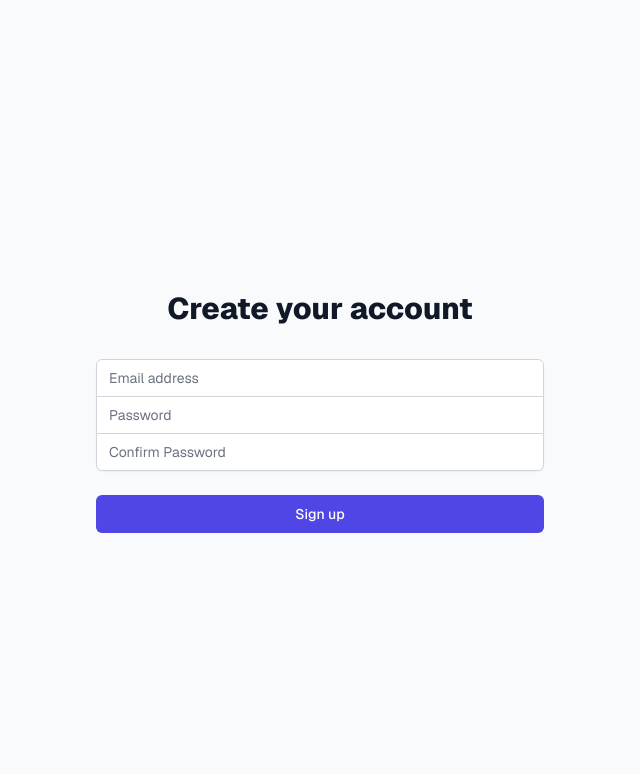
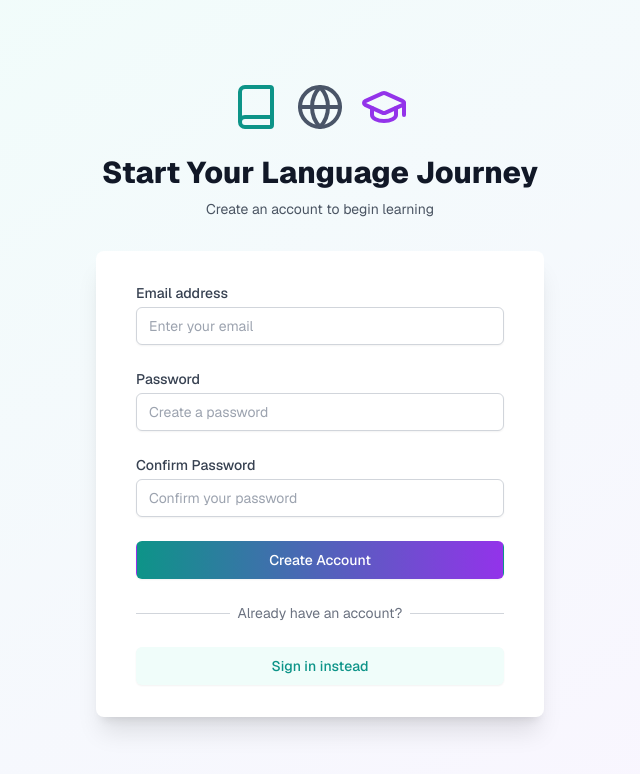
Before and after one commit to ShelleyMassinga/Language-Learning-Platform, a Next.js app: page /signup in a window 1280 px wide. Shown: the top 774 px of the page, without its empty margins (320-960 px from the left). Built offline with nearby package versions, Linux system fonts and the light colour scheme.

Commit message:
improved authentication pages

```diff
--- a/src/components/auth/Login.tsx
+++ b/src/components/auth/Login.tsx
@@ -1,6 +1,7 @@
 import React, { useState } from 'react';
 import { useRouter } from 'next/navigation';
 import { useAuth } from '../../context/AuthContext';
+import { Book, Globe, GraduationCap } from 'lucide-react';
 
 const Login: React.FC = () => {
   const [email, setEmail] = useState('');
@@ -26,43 +27,55 @@ const Login: React.FC = () => {
   };
 
   return (
-    <div className="min-h-screen flex items-center justify-center bg-gray-50 py-12 px-4 sm:px-6 lg:px-8">
+    <div className="min-h-screen flex items-center justify-center bg-gradient-to-br from-teal-50 to-purple-50 py-12 px-4 sm:px-6 lg:px-8">
       <div className="max-w-md w-full space-y-8">
+        <div className="text-center">
+          <div className="flex justify-center space-x-4 mb-4">
+            <Book className="h-12 w-12 text-teal-600" />
+            <Globe className="h-12 w-12 text-coral-600" />
+            <GraduationCap className="h-12 w-12 text-purple-600" />
+          </div>
+          <h2 className="mt-6 text-3xl font-extrabold text-gray-900">
+            Welcome Back!
+          </h2>
+          <p className="mt-2 text-sm text-gray-600">
+            Continue your language learning journey
+          </p>
+        </div>
+        <div className="mt-8 bg-white py-8 px-4 shadow-xl rounded-lg sm:px-10">
+          <form className="space-y-6" onSubmit={handleSubmit}>
             <div>
-          <h2 className="mt-6 text-center text-3xl font-extrabold text-gray-900">
-            Sign in to your account
-          </h2>
-        </div>
-        <form className="mt-8 space-y-6" onSubmit={handleSubmit}>
-          <div className="rounded-md shadow-sm -space-y-px">
-            <div>
-              <label htmlFor="email-address" className="sr-only">
+              <label htmlFor="email-address" className="block text-sm font-medium text-gray-700">
                 Email address
               </label>
+              <div className="mt-1">
                 <input
                   id="email-address"
                   name="email"
                   type="email"
                   autoComplete="email"
                   required
-                className="appearance-none rounded-none relative block w-full px-3 py-2 border border-gray-300 placeholder-gray-500 text-gray-900 rounded-t-md focus:outline-none focus:ring-indigo-500 focus:border-indigo-500 focus:z-10 sm:text-sm"
-                placeholder="Email address"
+                  className="appearance-none block w-full px-3 py-2 border border-gray-300 rounded-md shadow-sm placeholder-gray-400 focus:outline-none focus:ring-teal-500 focus:border-teal-500 sm:text-sm"
+                  placeholder="Enter your email"
                   value={email}
                   onChange={(e) => setEmail(e.target.value)}
                 />
               </div>
+            </div>
+
             <div>
-              <label htmlFor="password" className="sr-only">
+              <label htmlFor="password" className="block text-sm font-medium text-gray-700">
                 Password
               </label>
+              <div className="mt-1">
                 <input
                   id="password"
                   name="password"
                   type="password"
                   autoComplete="current-password"
                   required
-                className="appearance-none rounded-none relative block w-full px-3 py-2 border border-gray-300 placeholder-gray-500 text-gray-900 rounded-b-md focus:outline-none focus:ring-indigo-500 focus:border-indigo-500 focus:z-10 sm:text-sm"
-                placeholder="Password"
+                  className="appearance-none block w-full px-3 py-2 border border-gray-300 rounded-md shadow-sm placeholder-gray-400 focus:outline-none focus:ring-teal-500 focus:border-teal-500 sm:text-sm"
+                  placeholder="Enter your password"
                   value={password}
                   onChange={(e) => setPassword(e.target.value)}
                 />
@@ -70,19 +83,49 @@ const Login: React.FC = () => {
             </div>
 
             {error && (
-            <div className="text-red-500 text-sm text-center">{error}</div>
+              <div className="text-red-500 text-sm text-center bg-red-50 py-2 rounded-md">
+                {error}
+              </div>
             )}
 
             <div>
               <button
                 type="submit"
                 disabled={loading}
-              className="group relative w-full flex justify-center py-2 px-4 border border-transparent text-sm font-medium rounded-md text-white bg-indigo-600 hover:bg-indigo-700 focus:outline-none focus:ring-2 focus:ring-offset-2 focus:ring-indigo-500"
+                className="w-full flex justify-center py-2 px-4 border border-transparent rounded-md shadow-sm text-sm font-medium text-white bg-gradient-to-r from-teal-600 to-purple-600 hover:from-teal-700 hover:to-purple-700 focus:outline-none focus:ring-2 focus:ring-offset-2 focus:ring-teal-500 transition-all duration-300"
               >
-              {loading ? 'Signing in...' : 'Sign in'}
+                {loading ? (
+                  <div className="flex items-center">
+                    <div className="w-5 h-5 border-t-2 border-b-2 border-white rounded-full animate-spin mr-2"></div>
+                    Signing in...
+                  </div>
+                ) : (
+                  'Sign in'
+                )}
               </button>
             </div>
           </form>
+
+          <div className="mt-6">
+            <div className="relative">
+              <div className="absolute inset-0 flex items-center">
+                <div className="w-full border-t border-gray-300"></div>
+              </div>
+              <div className="relative flex justify-center text-sm">
+                <span className="px-2 bg-white text-gray-500">New to our platform?</span>
+              </div>
+            </div>
+
+            <div className="mt-6">
+              <button
+                onClick={() => router.push('/signup')}
+                className="w-full flex justify-center py-2 px-4 border border-transparent rounded-md shadow-sm text-sm font-medium text-teal-600 bg-teal-50 hover:bg-teal-100 focus:outline-none focus:ring-2 focus:ring-offset-2 focus:ring-teal-500 transition-all duration-300"
+              >
+                Create an account
+              </button>
+            </div>
+          </div>
+        </div>
       </div>
     </div>
   );
--- a/src/components/auth/SignUp.tsx
+++ b/src/components/auth/SignUp.tsx
@@ -1,6 +1,7 @@
 import React, { useState } from 'react';
 import { useRouter } from 'next/navigation';
 import { useAuth } from '../../context/AuthContext';
+import { Book, Globe, GraduationCap } from 'lucide-react';
 
 const SignUp: React.FC = () => {
   const [email, setEmail] = useState('');
@@ -33,59 +34,74 @@ const SignUp: React.FC = () => {
   };
 
   return (
-    <div className="min-h-screen flex items-center justify-center bg-gray-50 py-12 px-4 sm:px-6 lg:px-8">
+    <div className="min-h-screen flex items-center justify-center bg-gradient-to-br from-teal-50 to-purple-50 py-12 px-4 sm:px-6 lg:px-8">
       <div className="max-w-md w-full space-y-8">
+        <div className="text-center">
+          <div className="flex justify-center space-x-4 mb-4">
+            <Book className="h-12 w-12 text-teal-600" />
+            <Globe className="h-12 w-12 text-coral-600" />
+            <GraduationCap className="h-12 w-12 text-purple-600" />
+          </div>
+          <h2 className="mt-6 text-3xl font-extrabold text-gray-900">
+            Start Your Language Journey
+          </h2>
+          <p className="mt-2 text-sm text-gray-600">
+            Create an account to begin learning
+          </p>
+        </div>
+        <div className="mt-8 bg-white py-8 px-4 shadow-xl rounded-lg sm:px-10">
+          <form className="space-y-6" onSubmit={handleSubmit}>
             <div>
-          <h2 className="mt-6 text-center text-3xl font-extrabold text-gray-900">
-            Create your account
-          </h2>
-        </div>
-        <form className="mt-8 space-y-6" onSubmit={handleSubmit}>
-          <div className="rounded-md shadow-sm -space-y-px">
-            <div>
-              <label htmlFor="email-address" className="sr-only">
+              <label htmlFor="email-address" className="block text-sm font-medium text-gray-700">
                 Email address
               </label>
+              <div className="mt-1">
                 <input
                   id="email-address"
                   name="email"
                   type="email"
                   autoComplete="email"
                   required
-                className="appearance-none rounded-none relative block w-full px-3 py-2 border border-gray-300 placeholder-gray-500 text-gray-900 rounded-t-md focus:outline-none focus:ring-indigo-500 focus:border-indigo-500 focus:z-10 sm:text-sm"
-                placeholder="Email address"
+                  className="appearance-none block w-full px-3 py-2 border border-gray-300 rounded-md shadow-sm placeholder-gray-400 focus:outline-none focus:ring-teal-500 focus:border-teal-500 sm:text-sm"
+                  placeholder="Enter your email"
                   value={email}
                   onChange={(e) => setEmail(e.target.value)}
                 />
               </div>
+            </div>
+
             <div>
-              <label htmlFor="password" className="sr-only">
+              <label htmlFor="password" className="block text-sm font-medium text-gray-700">
                 Password
               </label>
+              <div className="mt-1">
                 <input
                   id="password"
                   name="password"
                   type="password"
                   autoComplete="new-password"
                   required
-                className="appearance-none rounded-none relative block w-full px-3 py-2 border border-gray-300 placeholder-gray-500 text-gray-900 focus:outline-none focus:ring-indigo-500 focus:border-indigo-500 focus:z-10 sm:text-sm"
-                placeholder="Password"
+                  className="appearance-none block w-full px-3 py-2 border border-gray-300 rounded-md shadow-sm placeholder-gray-400 focus:outline-none focus:ring-teal-500 focus:border-teal-500 sm:text-sm"
+                  placeholder="Create a password"
                   value={password}
                   onChange={(e) => setPassword(e.target.value)}
                 />
               </div>
+            </div>
+
             <div>
-              <label htmlFor="confirm-password" className="sr-only">
+              <label htmlFor="confirm-password" className="block text-sm font-medium text-gray-700">
                 Confirm Password
               </label>
+              <div className="mt-1">
                 <input
                   id="confirm-password"
                   name="confirm-password"
                   type="password"
                   autoComplete="new-password"
                   required
-                className="appearance-none rounded-none relative block w-full px-3 py-2 border border-gray-300 placeholder-gray-500 text-gray-900 rounded-b-md focus:outline-none focus:ring-indigo-500 focus:border-indigo-500 focus:z-10 sm:text-sm"
-                placeholder="Confirm Password"
+                  className="appearance-none block w-full px-3 py-2 border border-gray-300 rounded-md shadow-sm placeholder-gray-400 focus:outline-none focus:ring-teal-500 focus:border-teal-500 sm:text-sm"
+                  placeholder="Confirm your password"
                   value={confirmPassword}
                   onChange={(e) => setConfirmPassword(e.target.value)}
                 />
@@ -93,19 +109,49 @@ const SignUp: React.FC = () => {
             </div>
 
             {error && (
-            <div className="text-red-500 text-sm text-center">{error}</div>
+              <div className="text-red-500 text-sm text-center bg-red-50 py-2 rounded-md">
+                {error}
+              </div>
             )}
 
             <div>
               <button
                 type="submit"
                 disabled={loading}
-              className="group relative w-full flex justify-center py-2 px-4 border border-transparent text-sm font-medium rounded-md text-white bg-indigo-600 hover:bg-indigo-700 focus:outline-none focus:ring-2 focus:ring-offset-2 focus:ring-indigo-500"
+                className="w-full flex justify-center py-2 px-4 border border-transparent rounded-md shadow-sm text-sm font-medium text-white bg-gradient-to-r from-teal-600 to-purple-600 hover:from-teal-700 hover:to-purple-700 focus:outline-none focus:ring-2 focus:ring-offset-2 focus:ring-teal-500 transition-all duration-300"
               >
-              {loading ? 'Creating account...' : 'Sign up'}
+                {loading ? (
+                  <div className="flex items-center">
+                    <div className="w-5 h-5 border-t-2 border-b-2 border-white rounded-full animate-spin mr-2"></div>
+                    Creating account...
+                  </div>
+                ) : (
+                  'Create Account'
+                )}
               </button>
             </div>
           </form>
+
+          <div className="mt-6">
+            <div className="relative">
+              <div className="absolute inset-0 flex items-center">
+                <div className="w-full border-t border-gray-300"></div>
+              </div>
+              <div className="relative flex justify-center text-sm">
+                <span className="px-2 bg-white text-gray-500">Already have an account?</span>
+              </div>
+            </div>
+
+            <div className="mt-6">
+              <button
+                onClick={() => router.push('/login')}
+                className="w-full flex justify-center py-2 px-4 border border-transparent rounded-md shadow-sm text-sm font-medium text-teal-600 bg-teal-50 hover:bg-teal-100 focus:outline-none focus:ring-2 focus:ring-offset-2 focus:ring-teal-500 transition-all duration-300"
+              >
+                Sign in instead
+              </button>
+            </div>
+          </div>
+        </div>
       </div>
     </div>
   );
```
Lines whose indentation alone changed are shown as unchanged.
